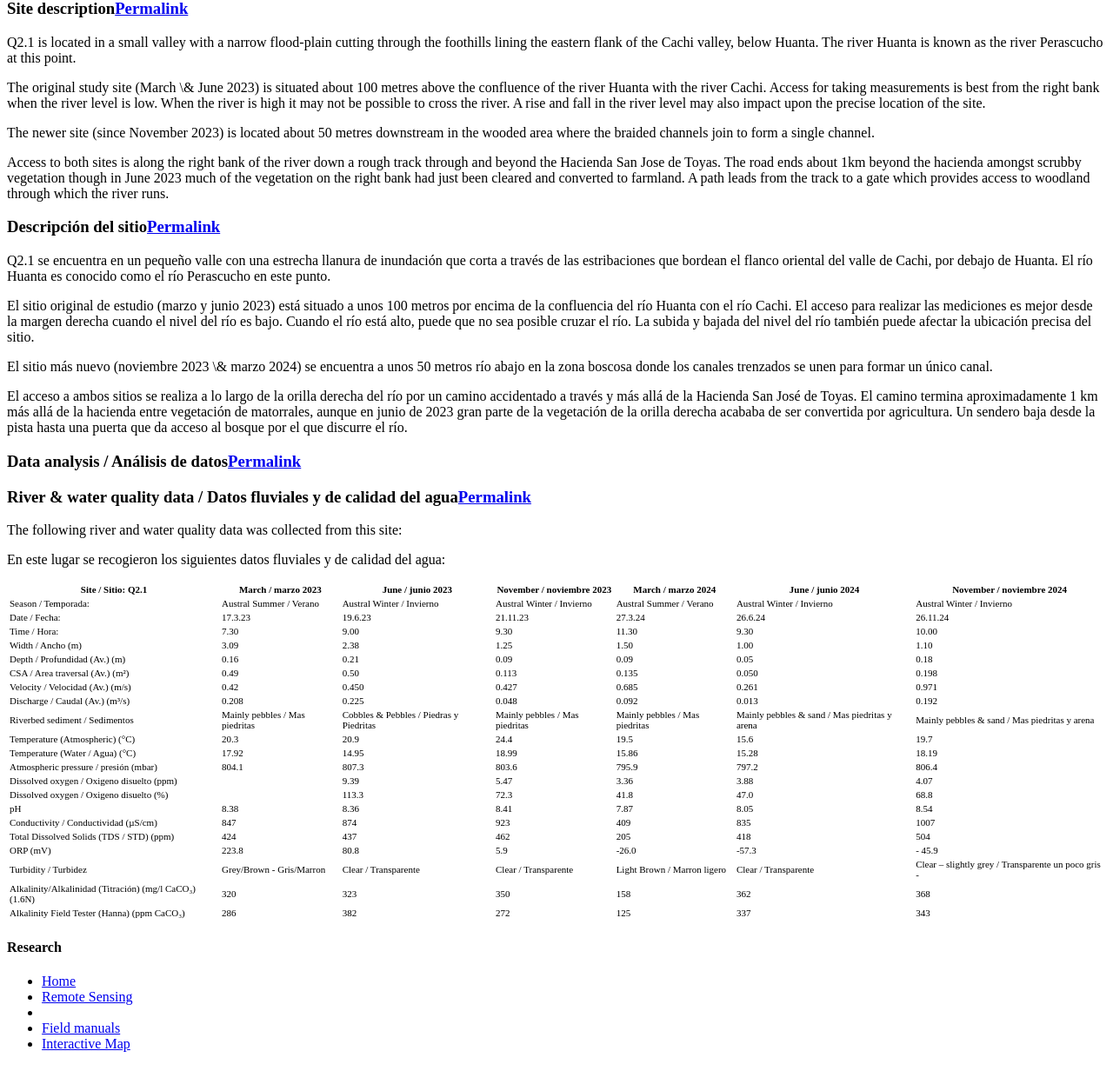
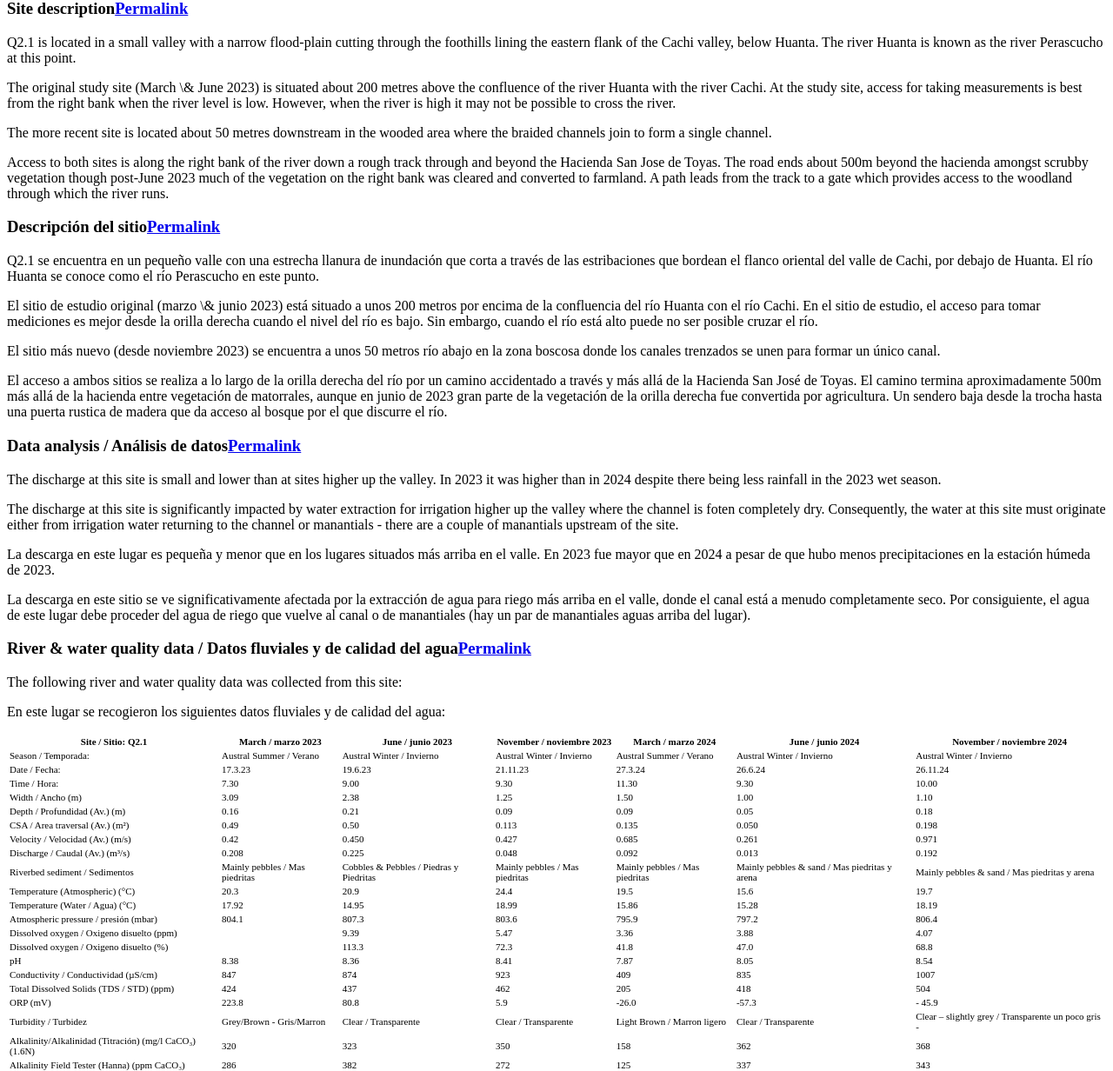
Before and after one commit to HVLepage/cavep-unah, a Jekyll site: the page built from _docs/site-network/Q2_1.md, in a window 1280 px wide and 1400 px high, scrolled down 2836 px. Shown: the part 168-1400 px from the top of the window at 87% size. Built offline with Jekyll 4.4.1, drawn with Linux system fonts in a browser that asks for light colours; comment, search, counter and statistics services are not loaded; some of the changed text lies outside the part shown.

Commit message:
Update Q2_1.md

```diff
--- a/_docs/site-network/Q2_1.md
+++ b/_docs/site-network/Q2_1.md
@@ -12,14 +12,14 @@ table {
 ### Site Q2.1: Lower Huanta - Bajo Huanta - Boca Huanta
 
 GPS: S12°906633, W74°250332.
-Elevation: 2300 m asl.
+Elevation: 2298 m asl.
 
 
 ![Q2.1](/assets/sites/Q2.1.jpg)
 Aerial view of study site / Vista aérea del lugar del estudio (March 2023) (John Forrest)
 
 
-### Site Q2.1 (visited March \& June 2023)
+### Site Q2.1 (visited March 2023 & June 2023)
 
 ![Q2.1site](/assets/sites/Q2.1site.jpg)
 The study site / El lugar del estudio (March 2023) (John Forrest)
@@ -51,28 +51,34 @@ View upstream from the study site / Vista rio arriba desde el lugar del estudio
 
 Q2.1 is located in a small valley with a narrow flood-plain cutting through the foothills lining the eastern flank of the Cachi valley, below Huanta. The river Huanta is known as the river Perascucho at this point.
 
-The original study site (March \& June 2023) is situated about 100 metres above the confluence of the river Huanta with the river Cachi. Access for taking measurements is best from the right bank when the river level is low. When the river is high it may not be possible to cross the river. A rise and fall in the river level may also impact upon the precise location of the site.
+The original study site (March \& June 2023) is situated about 200 metres above the confluence of the river Huanta with the river Cachi. At the study site, access for taking measurements is best from the right bank when the river level is low. However, when the river is high it may not be possible to cross the river.
 
-The newer site (since November 2023) is located about 50 metres downstream in the wooded area where the braided channels join to form a single channel.
+The more recent site is located about 50 metres downstream in the wooded area where the braided channels join to form a single channel.
 
-Access to both sites is along the right bank of the river down a rough track through and beyond the Hacienda San Jose de Toyas. The road ends about 1km beyond the hacienda amongst scrubby vegetation though in June 2023 much of the vegetation on the right bank had just been cleared and converted to farmland. A path leads from the track to a gate which provides access to woodland through which the river runs.
+Access to both sites is along the right bank of the river down a rough track through and beyond the Hacienda San Jose de Toyas. The road ends about 500m beyond the hacienda amongst scrubby vegetation though post-June 2023 much of the vegetation on the right bank was cleared and converted to farmland. A path leads from the track to a gate which provides access to the woodland through which the river runs.
 
 
 ### Descripción del sitio
 
-Q2.1 se encuentra en un pequeño valle con una estrecha llanura de inundación que corta a través de las estribaciones que bordean el flanco oriental del valle de Cachi, por debajo de Huanta. El río Huanta es conocido como el río Perascucho en este punto.
+Q2.1 se encuentra en un pequeño valle con una estrecha llanura de inundación que corta a través de las estribaciones que bordean el flanco oriental del valle de Cachi, por debajo de Huanta. El río Huanta se conoce como el río Perascucho en este punto.
 
-El sitio original de estudio (marzo y junio 2023) está situado a unos 100 metros por encima de la confluencia del río Huanta con el río Cachi. El acceso para realizar las mediciones es mejor desde la margen derecha cuando el nivel del río es bajo. Cuando el río está alto, puede que no sea posible cruzar el río. La subida y bajada del nivel del río también puede afectar la ubicación precisa del sitio.
+El sitio de estudio original (marzo \& junio 2023) está situado a unos 200 metros por encima de la confluencia del río Huanta con el río Cachi. En el sitio de estudio, el acceso para tomar mediciones es mejor desde la orilla derecha cuando el nivel del río es bajo. Sin embargo, cuando el río está alto puede no ser posible cruzar el río.
 
-El sitio más nuevo (noviembre 2023 \& marzo 2024) se encuentra a unos 50 metros río abajo en la zona boscosa donde los canales trenzados se unen para formar un único canal.
+El sitio más nuevo (desde noviembre 2023) se encuentra a unos 50 metros río abajo en la zona boscosa donde los canales trenzados se unen para formar un único canal.
 
-El acceso a ambos sitios se realiza a lo largo de la orilla derecha del río por un camino accidentado a través y más allá de la Hacienda San José de Toyas. El camino termina aproximadamente 1 km más allá de la hacienda entre vegetación de matorrales, aunque en junio de 2023 gran parte de la vegetación de la orilla derecha acababa de ser convertida por agricultura. Un sendero baja desde la pista hasta una puerta que da acceso al bosque por el que discurre el río.
+El acceso a ambos sitios se realiza a lo largo de la orilla derecha del río por un camino accidentado a través y más allá de la Hacienda San José de Toyas. El camino termina aproximadamente 500m más allá de la hacienda entre vegetación de matorrales, aunque en junio de 2023 gran parte de la vegetación de la orilla derecha fue convertida por agricultura. Un sendero baja desde la trocha hasta una puerta rustica de madera que da acceso al bosque por el que discurre el río.
 
 
 ### Data analysis / Análisis de datos
 
+The discharge at this site is small and lower than at sites higher up the valley. In 2023 it was higher than in 2024 despite there being less rainfall in the 2023 wet season.
+
+The discharge at this site is significantly impacted by water extraction for irrigation higher up the valley where the channel is foten completely dry. Consequently, the water at this site must originate either from irrigation water returning to the channel or manantials - there are a couple of manantials upstream of the site.
 
 
+La descarga en este lugar es pequeña y menor que en los lugares situados más arriba en el valle. En 2023 fue mayor que en 2024 a pesar de que hubo menos precipitaciones en la estación húmeda de 2023.
+
+La descarga en este sitio se ve significativamente afectada por la extracción de agua para riego más arriba en el valle, donde el canal está a menudo completamente seco. Por consiguiente, el agua de este lugar debe proceder del agua de riego que vuelve al canal o de manantiales (hay un par de manantiales aguas arriba del lugar).
 
 
 ### River & water quality data / Datos fluviales y de calidad del agua
```
